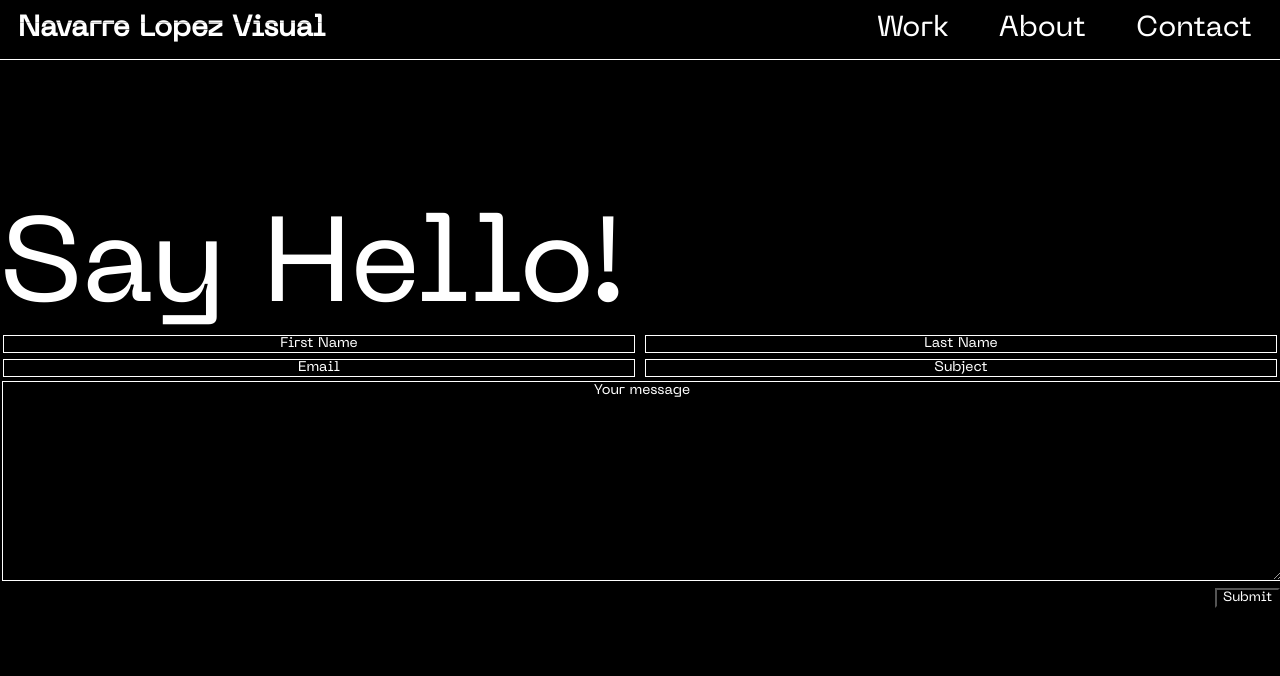
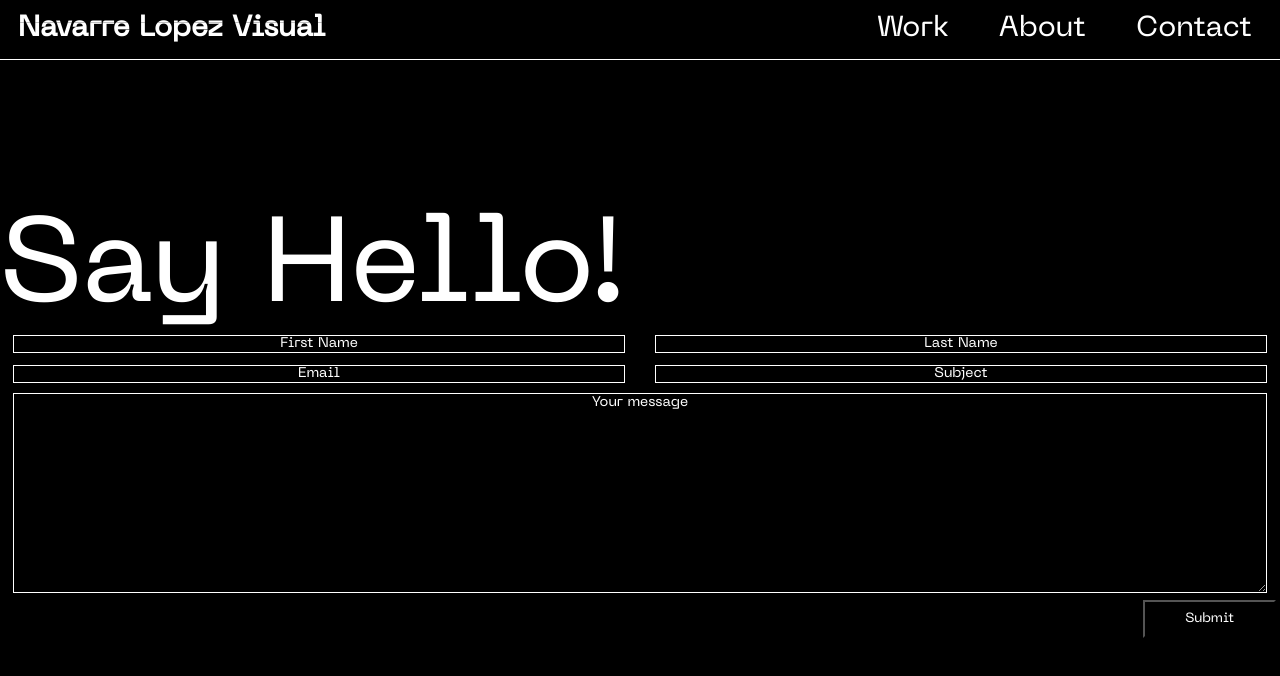
Before and after one commit to matigobbi/guille-portfolio, a React (Vite) app: page /contact in a window 1280 px wide. Shown: the top 676 px of the page. Built offline with nearby package versions, Linux system fonts and the light colour scheme.

Commit message:
contact style fixed a bit

```diff
--- a/src/components/Contact.css
+++ b/src/components/Contact.css
@@ -11,6 +11,7 @@
 }
 
 .contact-container {
+  background-color: white !important;
   margin: 10 px;
   border-radius: 0;
 }
@@ -27,14 +28,15 @@
 }
 
 input {
-  width: 99%;
+  width: 96%;
   border: 1px solid white;
   box-sizing: border-box;
   margin: 2px;
+  margin-bottom: 8px;
 }
 
 textarea {
-  width: 100%;
+  width: 98%;
   height: 200px;
   border: 1px solid white;
   box-sizing: border-box;
@@ -43,7 +45,12 @@ textarea {
 
 button {
   cursor: pointer;
-  float: right;
+  margin-left: 89%;
+  padding:10px 40px;
+}
+
+.button-submit{
+
 }
 
 input:focus,
--- a/src/components/Contact.jsx
+++ b/src/components/Contact.jsx
@@ -37,7 +37,7 @@ export const Contact = () => {
   };
 
   return (
-    <div className='contact-container'>
+    <div className='contact-container' >
       <h1 className='say-hello'>Say Hello!</h1>
       <form onSubmit={handleSubmit}>
         <div className='form-container'>
@@ -97,7 +97,7 @@ export const Contact = () => {
             placeholder='Your message'
           />
         </div>
-        <div>
+        <div className="button-submit">
           <button type='submit'>Submit</button>
         </div>
       </form>
--- a/src/components/Work.css
+++ b/src/components/Work.css
@@ -39,7 +39,7 @@
 }
 
 .name span:nth-child(2){
-  color: #D68000;
+  color: #ADFF00;;
 }
 
 .white-line-otoñal{
--- a/src/main.jsx
+++ b/src/main.jsx
@@ -2,7 +2,7 @@ import React from "react";
 import ReactDOM from "react-dom/client";
 import Home from "./Home.jsx";
 import { BrowserRouter as Router } from "react-router-dom";
-import { Routes, Route, Link } from "react-router-dom";
+import { Routes, Route } from "react-router-dom";
 import Nav from "./components/Nav/Nav.jsx";
 import { Work } from "./components/Work";
 import { About } from "./components/About";
```
